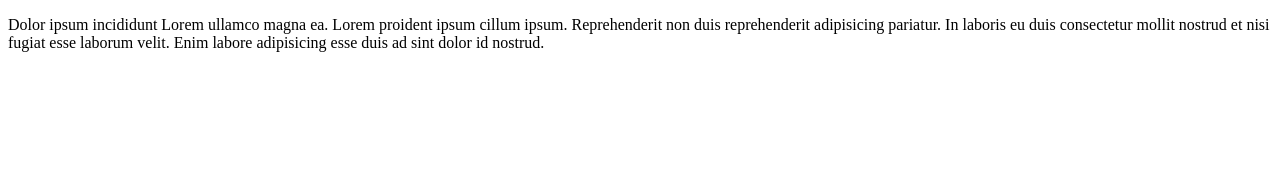
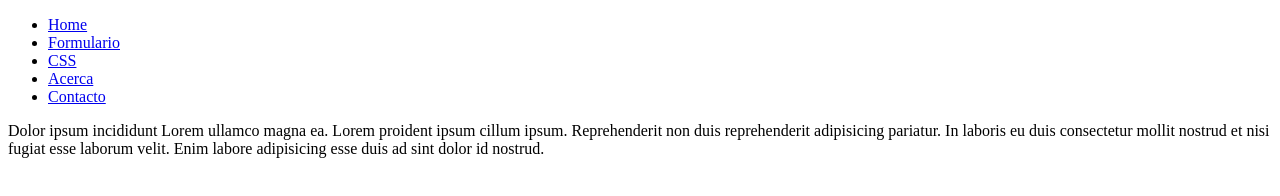
Before and after one commit to angelmaria/angelmaria.github.io, a plain HTML site: page acerca.html in a window 1280 px wide. Drawn offline with Linux system fonts and the light colour scheme.

Commit message:
creacin de nav bar en acerca.html y contacto.html

```diff
--- a/acerca.html
+++ b/acerca.html
@@ -5,6 +5,17 @@
     <meta name="viewport" content="width=device-width, initial-scale=1.0">
     <title>Sobre nosotros</title>
 </head>
+<header>
+    <nav>
+        <ul>
+            <li><a href="index.html">Home</a></li>
+            <li><a href="formularios.html">Formulario</a></li>
+            <li><a href="css.html">CSS</a></li>
+            <li><a href="acerca.html">Acerca</a></li>
+            <li><a href="contacto.html">Contacto</a></li>
+        </ul>
+    </nav>
+</header>
 <body>
     <p>Dolor ipsum incididunt Lorem ullamco magna ea. Lorem proident ipsum cillum ipsum. Reprehenderit non duis reprehenderit adipisicing pariatur. In laboris eu duis consectetur mollit nostrud et nisi fugiat esse laborum velit. Enim labore adipisicing esse duis ad sint dolor id nostrud.</p>
 </body>
```
Also changed, not shown: contacto.html (+11 -0 lines).
